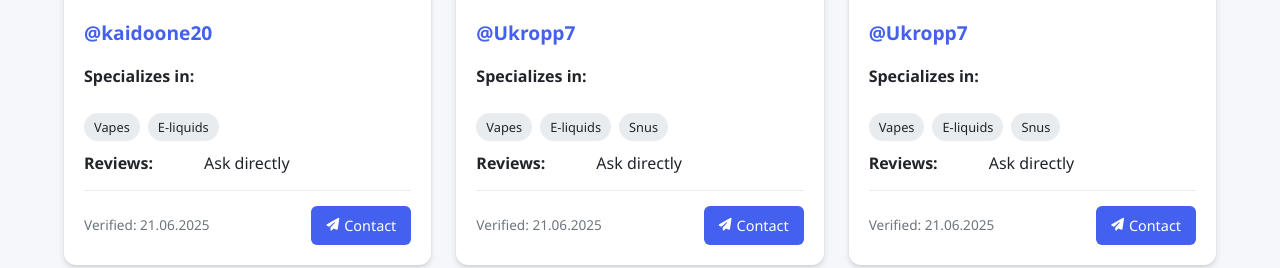
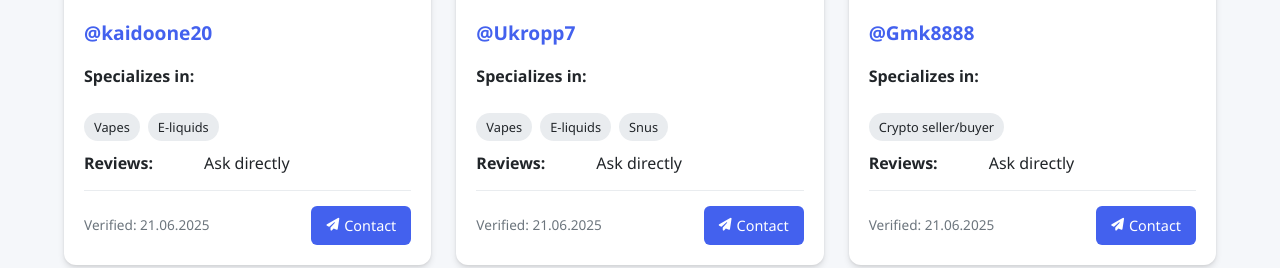
Before and after one commit to hitmakriga/legitchecker, a plain HTML site: page index.html in a window 1280 px wide. Shown: the part 645-913 px from the top of the page. Drawn offline with Linux system fonts and the light colour scheme.

Commit message:
Update index.html

```diff
--- a/index.html
+++ b/index.html
@@ -417,23 +417,21 @@
 
               <div class="seller-card lang-eng">
                 <div class="seller-photo-container">
-                    <img src="https://i.ibb.co/gLMGbgQK/photo-2025-06-21-21-36-08.jpg" alt="Seller Photo" class="seller-photo" id="seller2-photo">
+                    <img src="https://i.ibb.co/pBkMq5qm/c491adce-fcc5-49eb-8154-0d178f0a3863.jpg" alt="Seller Photo" class="seller-photo" id="seller2-photo">
                     <div class="seller-badge">
                         <i class="fas fa-check-circle"></i> Verified
                     </div>
                 </div>
                 <div class="seller-content">
                     <div class="seller-header">
-                        <a href="tg://openmessage?user_id=1228822075" class="seller-username">@Ukropp7</a>
+                        <a href="tg://openmessage?user_id=6637869889" class="seller-username">@Gmk8888</a>
                     </div>
 
                     <div class="seller-info">
                         <strong>Specializes in:</strong>
                     </div>
                     <div class="seller-specs">
-                        <span class="spec-tag">Vapes</span>
-                        <span class="spec-tag">E-liquids</span>
-                        <span class="spec-tag">Snus</span>
+                        <span class="spec-tag">Crypto seller/buyer</span>
                     </div>
 
                     <div class="seller-info">
@@ -443,7 +441,7 @@
 
                     <div class="seller-footer">
                         <span class="verification-date">Verified: 21.06.2025</span>
-                        <a href="tg://openmessage?user_id=1228822075" class="contact-btn">
+                        <a href="tg://openmessage?user_id=6637869889" class="contact-btn">
                             <i class="fas fa-paper-plane"></i> Contact
                         </a>
                     </div>
```
